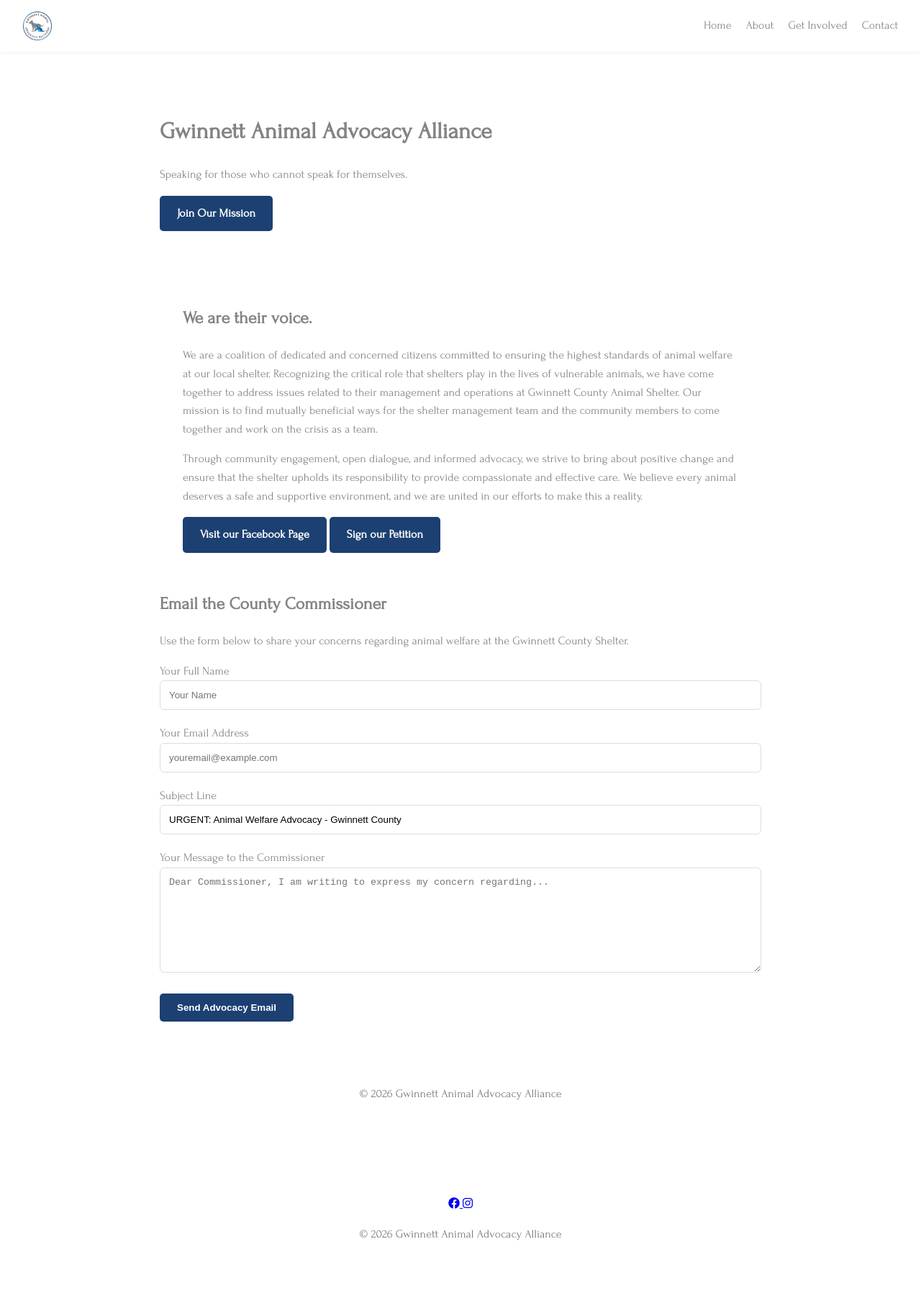
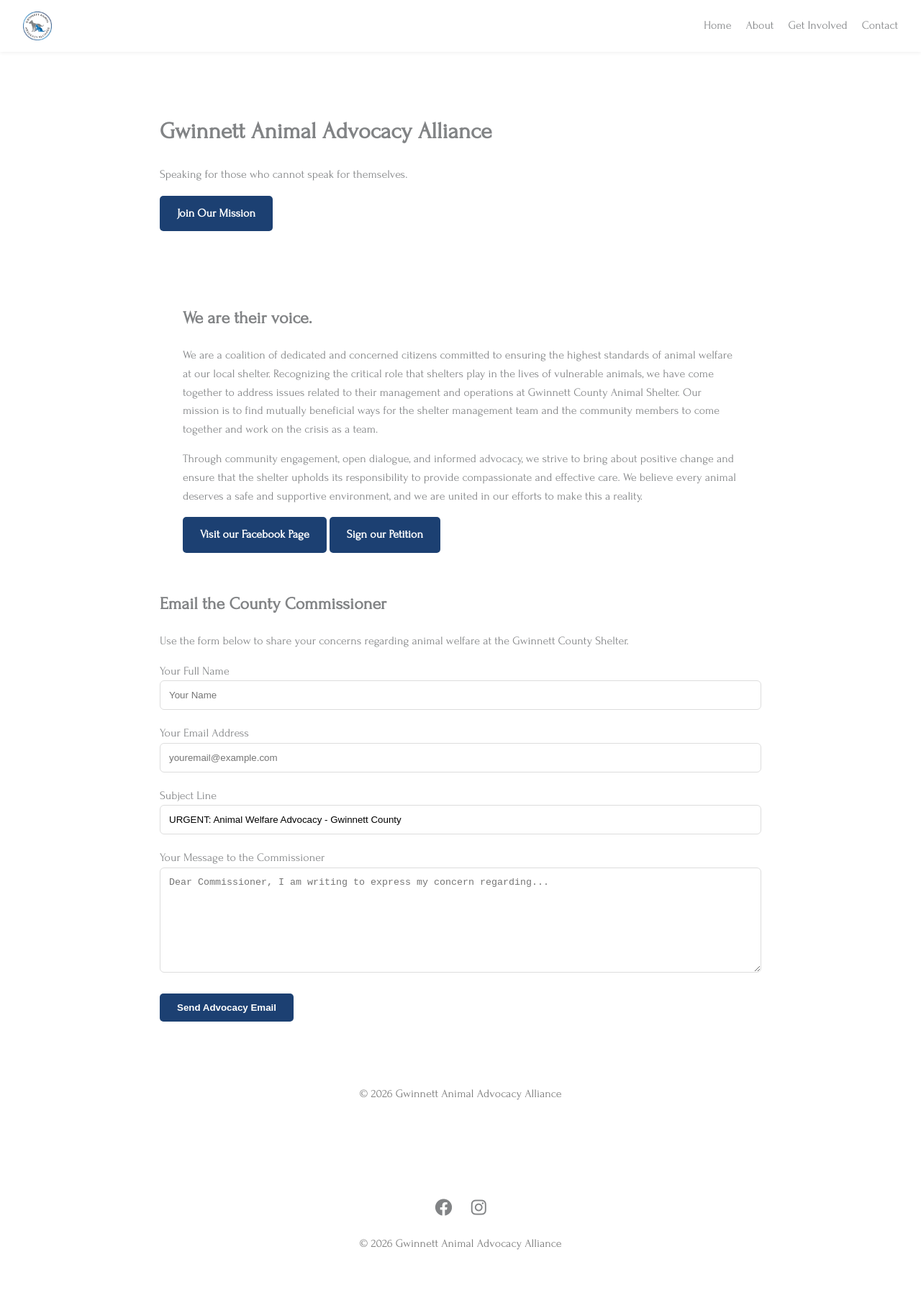
Before and after one commit to whitleybacon/gwinnett-animal-advocacy-alliance, a Jekyll site: the page built from index.html, in a window 1280 px wide. Shown: the whole page at 72% size. Built offline with Jekyll 4.4.1, drawn with Linux system fonts in a browser that asks for light colours.

Commit message:
Update default.html

```diff
--- a/_layouts/default.html
+++ b/_layouts/default.html
@@ -92,6 +92,22 @@
         cursor: pointer;
     }
 
+    .social-links {
+        margin-bottom: 15px;
+    }
+
+    .social-links a {
+        color: var(--primary); /* Uses your dark blue/gray color */
+        font-size: 1.5rem;      /* Makes the icons a nice size */
+        margin: 0 10px;
+        text-decoration: none;
+        transition: color 0.3s ease;
+    }
+
+    .social-links a:hover {
+        color: var(--accent);  /* Changes to your green 'accent' color on hover */
+    }
+
     footer { text-align: center; padding: 40px; color: #777; }
     </style>
 </head>
```
